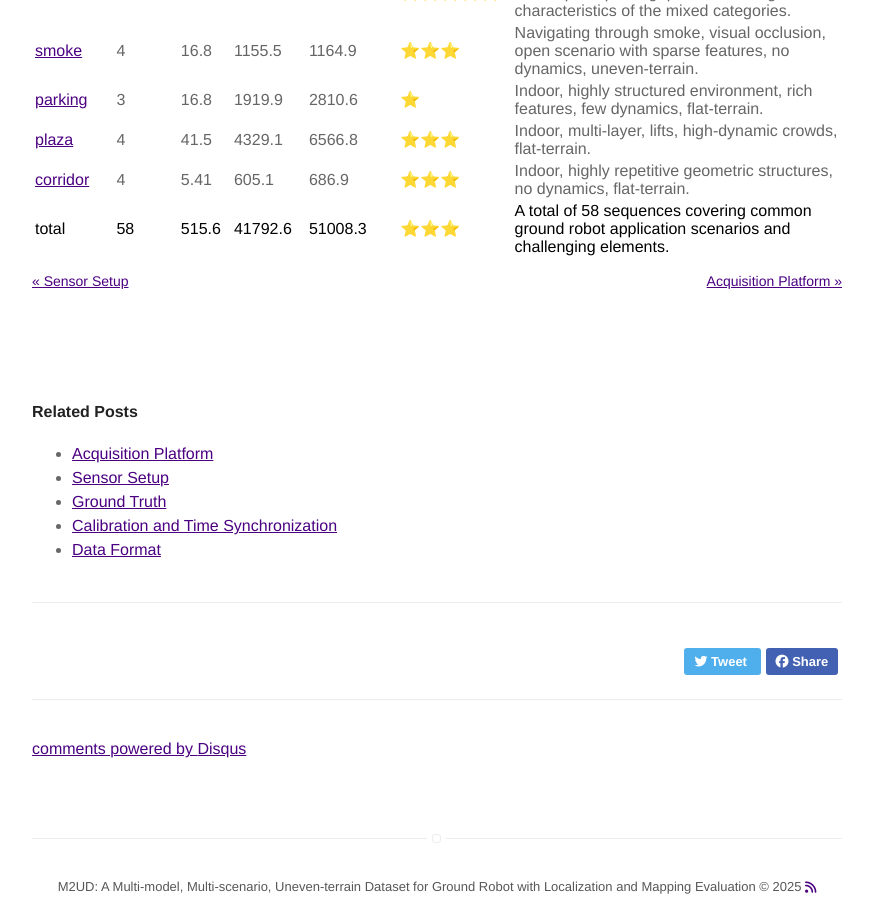
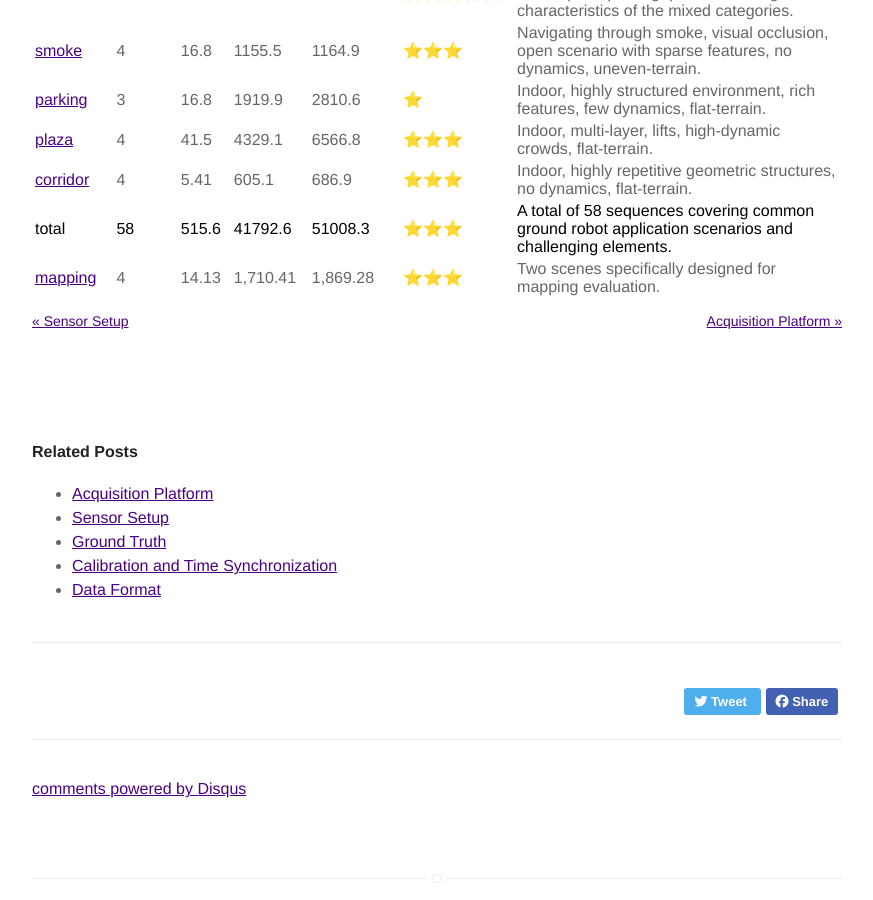
Before and after one commit to Yaepiii/M2UD, a Jekyll site: the page built from _posts/Dataset/2025-03-06-sequence-characteristics.markdown, in a window 1280 px wide and 900 px high, scrolled down 1330 px. Shown: the whole window, without its empty margins (203-1076 px from the left). Built offline with Jekyll 4.4.1, drawn with Linux system fonts in a browser that asks for light colours; nearby versions of some CDN libraries; comment, search, counter and statistics services are not loaded.

Commit message:
Update 2025-03-06-sequence-characteristics.markdown

```diff
--- a/_posts/Dataset/2025-03-06-sequence-characteristics.markdown
+++ b/_posts/Dataset/2025-03-06-sequence-characteristics.markdown
@@ -35,3 +35,4 @@ Our dataset comprises 58 sequences with specifically designed routes, categorize
 | [plaza](https://yaepiii.github.io/M2UD//plaza/)      | 4      | 41.5      | 4329.1         | 6566.8              | ⭐⭐⭐                   | Indoor, multi-layer, lifts, high-dynamic crowds, flat-terrain. |
 | [corridor](https://yaepiii.github.io/M2UD//corridor/)   | 4      | 5.41      | 605.1          | 686.9               | ⭐⭐⭐                   | Indoor, highly repetitive geometric structures, no dynamics, flat-terrain. |
 | **total**  | **58** | **515.6** | **41792.6**    | **51008.3**         | **⭐⭐⭐**               | **A total of 58 sequences covering common ground robot application scenarios and challenging elements.** |
+| [mapping](https://yaepiii.github.io/M2UD//mapping/)   | 4      | 14.13      | 1,710.41          | 1,869.28               | ⭐⭐⭐                   | Two scenes specifically designed for mapping evaluation. |
```
